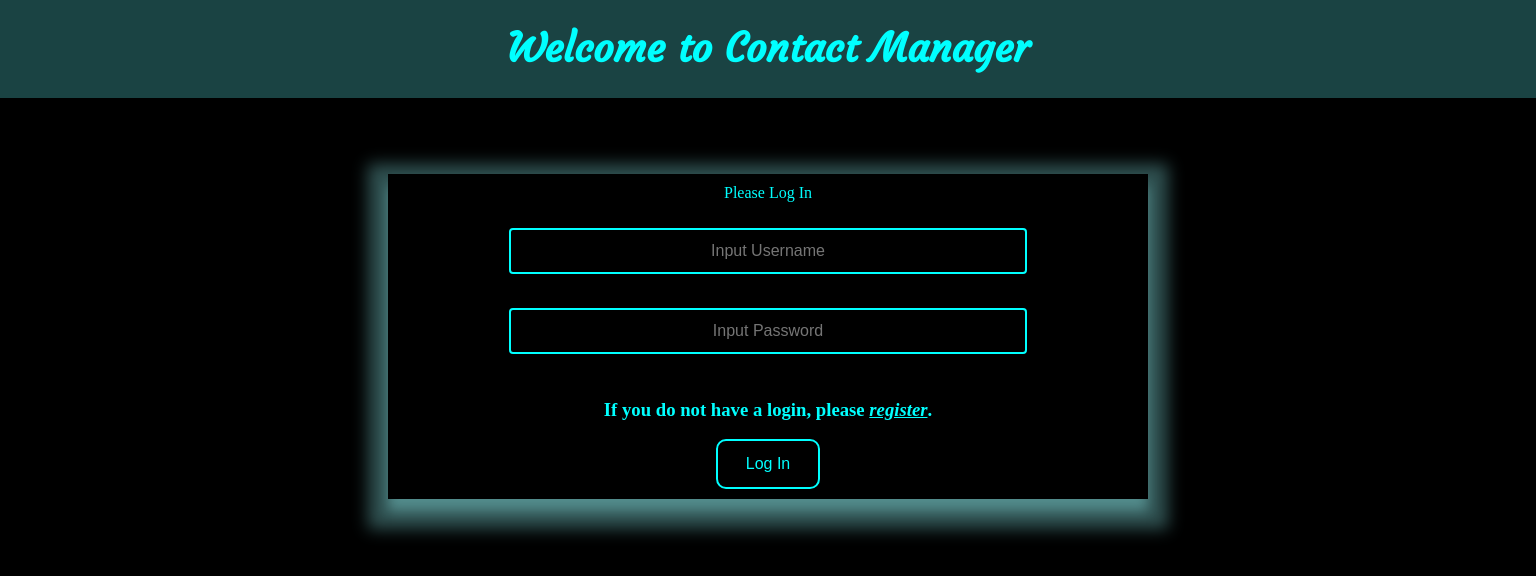
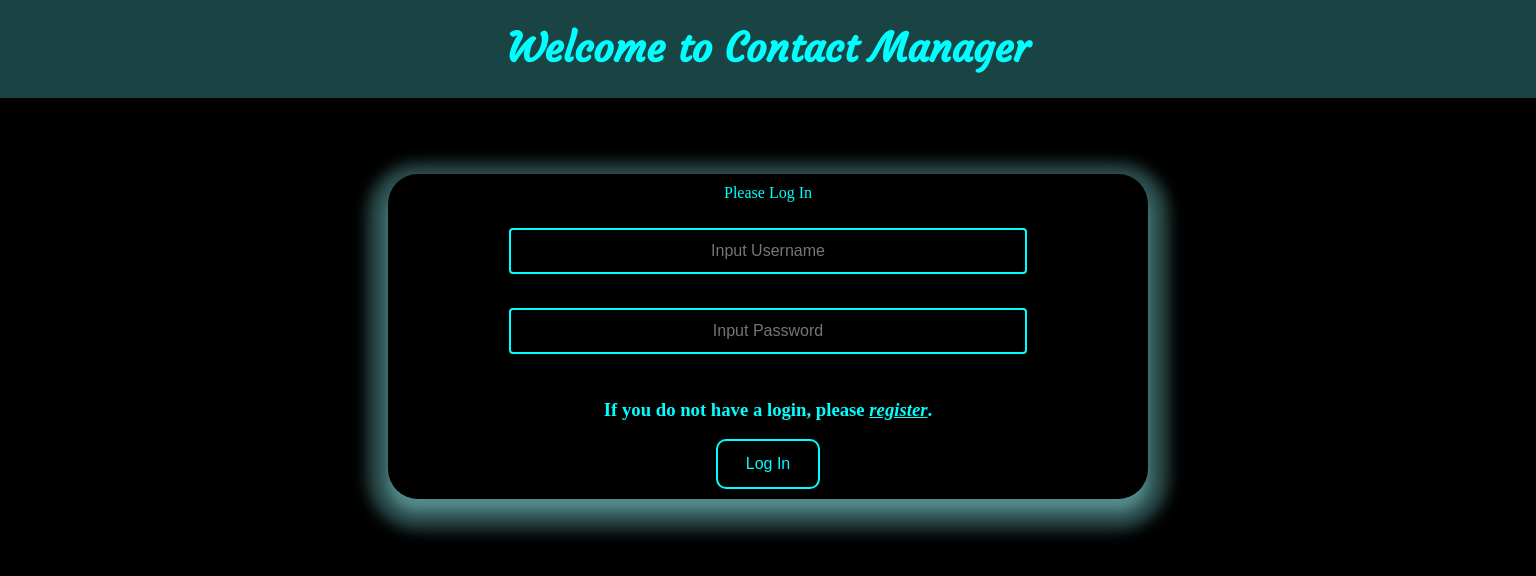
Before and after one commit to BunnyCorruption/contact-manager, a PHP site: page / in a window 1536 px wide. Shown: the top 576 px of the page. Run offline with PHP 8.4, Linux system fonts and the light colour scheme; some web fonts are replaced.

Commit message:
some changes

```diff
--- a/html/css/styles.css
+++ b/html/css/styles.css
@@ -27,11 +27,12 @@ a:hover {
 #loginDiv, #registrationDiv {
     padding: 10px;
     margin: 5% 5% 2% 5%;
+    border-radius: 30px;
     /*background-color: rgba(115, 194, 194, 0.521);
     border-width: 1px;
     border-style: solid;
     border-color: aqua;*/
-    box-shadow: 0 10px 15px 20px rgba(115, 194, 194, 0.411), 0 12px 12px rgba(115, 194, 194, 0.521);
+    box-shadow: 0 10px 15px 20px rgba(115, 194, 194, 0.411), 0 5px 7px 8px rgba(255, 0, 234, 0.521);
 
 }
 /* So the login bars aren't so wide when full screen */
@@ -39,12 +40,13 @@ a:hover {
   #loginDiv, #registrationDiv {
     padding: 10px;
     margin: 5% 25% 2% 25%;
+    border-radius: 30px;
     /*background-color: rgba(115, 194, 194, 0.521);
     border-width: 1px;
-    border-style: solid;*/
-    border-color: rgb(255, 0, 234);
+    border-style: solid;
+    border-color: aqua;*/
     box-shadow: 0 10px 15px 20px rgba(115, 194, 194, 0.411), 0 12px 12px rgba(115, 194, 194, 0.521);
-}
+  }
 }
 
 #regFirstName, #regLastName {
```
